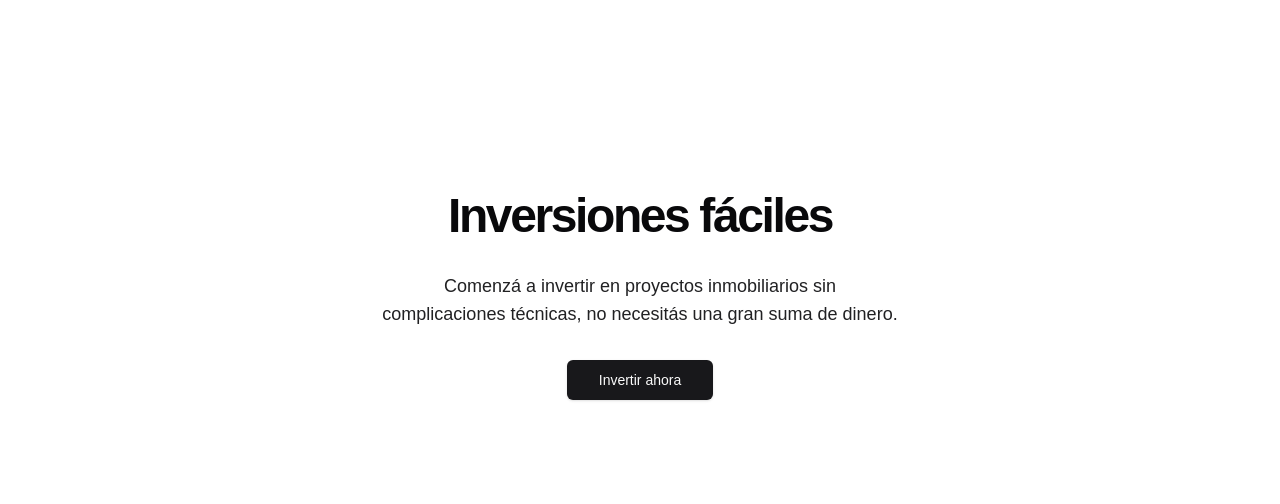
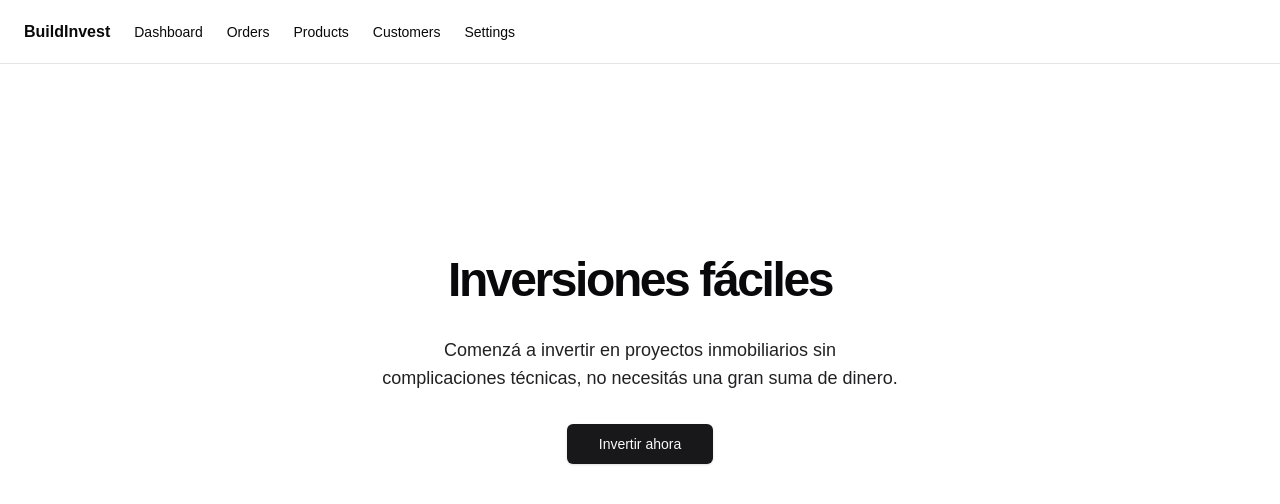
Before and after one commit to LautaroBrianAncasiCastiglio/BuildInvest, a Next.js app: page / in a window 1280 px wide. Shown: the top 504 px of the page. Built offline with nearby package versions, Linux system fonts and the light colour scheme.

Commit message:
Added Header

```diff
--- a/package.json
+++ b/package.json
@@ -9,6 +9,7 @@
     "lint": "next lint"
   },
   "dependencies": {
+    "@radix-ui/react-dialog": "^1.1.2",
     "@radix-ui/react-icons": "^1.3.0",
     "@radix-ui/react-slot": "^1.1.0",
     "class-variance-authority": "^0.7.0",
@@ -18,6 +19,7 @@
     "next": "14.2.11",
     "react": "^18",
     "react-dom": "^18",
+    "react-icons": "^5.3.0",
     "tailwind-merge": "^2.5.3",
     "tailwindcss-animate": "^1.0.7",
     "zod": "^3.23.8"
--- a/src/app/layout.tsx
+++ b/src/app/layout.tsx
@@ -1,6 +1,7 @@
 import type { Metadata } from "next";
 import localFont from "next/font/local";
 import "./globals.css";
+import Header from "@/components/header/Header";
 
 const geistSans = localFont({
     src: "./fonts/GeistVF.woff",
@@ -28,6 +29,7 @@
             <body
                 className={`${geistSans.variable} ${geistMono.variable} antialiased`}
             >
+                <Header />
                 {children}
             </body>
         </html>
--- a/src/components/header/Header.tsx
+++ b/src/components/header/Header.tsx
@@ -0,0 +1,118 @@
+import { Button } from "@/components/ui/button";
+import { Sheet, SheetTrigger, SheetContent } from "@/components/ui/sheet";
+import Link from "next/link";
+import { LuMenu } from "react-icons/lu";
+
+export default function Header() {
+    return (
+        <header className="sticky top-0 flex h-16 items-center gap-4 border-b bg-background px-4 md:px-6">
+            <HeaderNavigation />
+            <ResponsiveHeaderNavigation />
+        </header>
+    );
+}
+
+function HeaderNavigation() {
+    return (
+        <nav className="hidden flex-col gap-6 text-lg font-medium md:flex md:flex-row md:items-center md:gap-5 md:text-sm lg:gap-6">
+            <Link
+                href="#"
+                className="flex items-center gap-2 text-lg font-bold md:text-base leading-none"
+            >
+                BuildInvest
+            </Link>
+            <Link
+                href="#"
+                className="text-foreground transition-colors hover:text-foreground leading-none"
+            >
+                Dashboard
+            </Link>
+            <Link
+                href="#"
+                className="text-foreground transition-colors hover:text-foreground leading-none"
+            >
+                Orders
+            </Link>
+            <Link
+                href="#"
+                className="text-foreground transition-colors hover:text-foreground leading-none"
+            >
+                Products
+            </Link>
+            <Link
+                href="#"
+                className="text-foreground transition-colors hover:text-foreground leading-none"
+            >
+                Customers
+            </Link>
+            <Link
+                href="#"
+                className="text-foreground transition-colors hover:text-foreground leading-none"
+            >
+                Settings
+            </Link>
+        </nav>
+    );
+}
+
+function ResponsiveHeaderNavigation() {
+    return (
+        <div className="flex justify-between items-center w-full md:hidden">
+            <Link
+                href="#"
+                className="flex items-center gap-2 text-base font-bold md:text-base leading-none"
+            >
+                BuildInvest
+            </Link>
+            <Sheet>
+                <SheetTrigger asChild>
+                    <Button
+                        variant="outline"
+                        size="icon"
+                        className="shrink-0 md:hidden"
+                    >
+                        <LuMenu size={18} />
+                        <span className="sr-only">Toggle navigation menu</span>
+                    </Button>
+                </SheetTrigger>
+                <SheetContent side="right">
+                    <nav className="grid gap-6 text-lg font-medium">
+                        <Link
+                            href="#"
+                            className="flex items-center gap-2 text-lg font-semibold"
+                        >
+                            <span className="sr-only">Acme Inc</span>
+                        </Link>
+                        <Link
+                            href="#"
+                            className="text-foreground hover:text-foreground"
+                        >
+                            Dashboard
+                        </Link>
+                        <Link
+                            href="#"
+                            className="text-foreground hover:text-foreground"
+                        >
+                            Orders
+                        </Link>
+                        <Link
+                            href="#"
+                            className="text-foreground hover:text-foreground"
+                        >
+                            Products
+                        </Link>
+                        <Link
+                            href="#"
+                            className="text-foreground hover:text-foreground"
+                        >
+                            Customers
+                        </Link>
+                        <Link href="#" className="hover:text-foreground">
+                            Settings
+                        </Link>
+                    </nav>
+                </SheetContent>
+            </Sheet>
+        </div>
+    );
+}
--- /dev/null
+++ b/src/components/ui/sheet.tsx
@@ -0,0 +1,138 @@
+"use client";
+
+import * as React from "react";
+import * as SheetPrimitive from "@radix-ui/react-dialog";
+import { Cross2Icon } from "@radix-ui/react-icons";
+import { cva, type VariantProps } from "class-variance-authority";
+
+import { cn } from "@/utils/cn";
+
+const Sheet = SheetPrimitive.Root;
+
+const SheetTrigger = SheetPrimitive.Trigger;
+
+const SheetClose = SheetPrimitive.Close;
+
+const SheetPortal = SheetPrimitive.Portal;
+
+const SheetOverlay = React.forwardRef<
+    React.ElementRef<typeof SheetPrimitive.Overlay>,
+    React.ComponentPropsWithoutRef<typeof SheetPrimitive.Overlay>
+>(({ className, ...props }, ref) => (
+    <SheetPrimitive.Overlay
+        className={cn(
+            "fixed inset-0 z-50 bg-black/80  data-[state=open]:animate-in data-[state=closed]:animate-out data-[state=closed]:fade-out-0 data-[state=open]:fade-in-0",
+            className,
+        )}
+        {...props}
+        ref={ref}
+    />
+));
+SheetOverlay.displayName = SheetPrimitive.Overlay.displayName;
+
+const sheetVariants = cva(
+    "fixed z-50 gap-4 bg-background p-6 shadow-lg transition ease-in-out data-[state=closed]:duration-300 data-[state=open]:duration-500 data-[state=open]:animate-in data-[state=closed]:animate-out",
+    {
+        variants: {
+            side: {
+                top: "inset-x-0 top-0 border-b data-[state=closed]:slide-out-to-top data-[state=open]:slide-in-from-top",
+                bottom: "inset-x-0 bottom-0 border-t data-[state=closed]:slide-out-to-bottom data-[state=open]:slide-in-from-bottom",
+                left: "inset-y-0 left-0 h-full w-3/4 border-r data-[state=closed]:slide-out-to-left data-[state=open]:slide-in-from-left sm:max-w-sm",
+                right: "inset-y-0 right-0 h-full w-3/4 border-l data-[state=closed]:slide-out-to-right data-[state=open]:slide-in-from-right sm:max-w-sm",
+            },
+        },
+        defaultVariants: {
+            side: "right",
+        },
+    },
+);
+
+interface SheetContentProps
+    extends React.ComponentPropsWithoutRef<typeof SheetPrimitive.Content>,
+        VariantProps<typeof sheetVariants> {}
+
+const SheetContent = React.forwardRef<
+    React.ElementRef<typeof SheetPrimitive.Content>,
+    SheetContentProps
+>(({ side = "right", className, children, ...props }, ref) => (
+    <SheetPortal>
+        <SheetOverlay />
+        <SheetPrimitive.Content
+            ref={ref}
+            className={cn(sheetVariants({ side }), className)}
+            {...props}
+        >
+            <SheetPrimitive.Close className="absolute right-4 top-4 rounded-sm opacity-70 ring-offset-background transition-opacity hover:opacity-100 focus:outline-none focus:ring-2 focus:ring-ring focus:ring-offset-2 disabled:pointer-events-none data-[state=open]:bg-secondary">
+                <Cross2Icon className="h-4 w-4" />
+                <span className="sr-only">Close</span>
+            </SheetPrimitive.Close>
+            {children}
+        </SheetPrimitive.Content>
+    </SheetPortal>
+));
+SheetContent.displayName = SheetPrimitive.Content.displayName;
+
+const SheetHeader = ({
+    className,
+    ...props
+}: React.HTMLAttributes<HTMLDivElement>) => (
+    <div
+        className={cn(
+            "flex flex-col space-y-2 text-center sm:text-left",
+            className,
+        )}
+        {...props}
+    />
+);
+SheetHeader.displayName = "SheetHeader";
+
+const SheetFooter = ({
+    className,
+    ...props
+}: React.HTMLAttributes<HTMLDivElement>) => (
+    <div
+        className={cn(
+            "flex flex-col-reverse sm:flex-row sm:justify-end sm:space-x-2",
+            className,
+        )}
+        {...props}
+    />
+);
+SheetFooter.displayName = "SheetFooter";
+
+const SheetTitle = React.forwardRef<
+    React.ElementRef<typeof SheetPrimitive.Title>,
+    React.ComponentPropsWithoutRef<typeof SheetPrimitive.Title>
+>(({ className, ...props }, ref) => (
+    <SheetPrimitive.Title
+        ref={ref}
+        className={cn("text-lg font-semibold text-foreground", className)}
+        {...props}
+    />
+));
+SheetTitle.displayName = SheetPrimitive.Title.displayName;
+
+const SheetDescription = React.forwardRef<
+    React.ElementRef<typeof SheetPrimitive.Description>,
+    React.ComponentPropsWithoutRef<typeof SheetPrimitive.Description>
+>(({ className, ...props }, ref) => (
+    <SheetPrimitive.Description
+        ref={ref}
+        className={cn("text-sm text-muted-foreground", className)}
+        {...props}
+    />
+));
+SheetDescription.displayName = SheetPrimitive.Description.displayName;
+
+export {
+    Sheet,
+    SheetPortal,
+    SheetOverlay,
+    SheetTrigger,
+    SheetClose,
+    SheetContent,
+    SheetHeader,
+    SheetFooter,
+    SheetTitle,
+    SheetDescription,
+};
```
Also changed, not shown: components.json, 1 other file (tests, documents, lock files or other folders).
